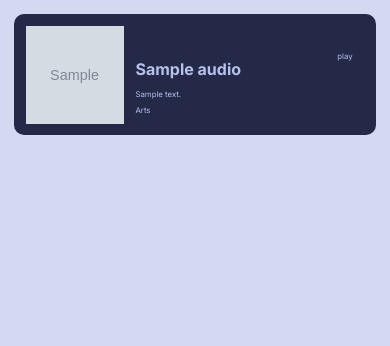
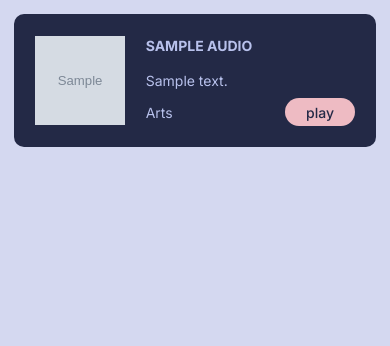
Before and after one commit to tanveerali13/audiosphere-v2, a PHP site: page /controllers/controller-audiolist.php?category=1 in a window 390 px wide. Shown: the part 112-458 px from the top of the page. Run offline with PHP 8.4, Linux system fonts and the light colour scheme; the visitor is signed in with stand-in values (Sample User, id 1); data comes from the database, SQL or seed files in the repository; tables that the repository leaves empty hold one stand-in row (values such as "Sample post"); grey boxes marked "Sample" are stand-in pictures; some libraries are stand-ins or nearby versions.

Commit message:
Refactor audio list CSS and view
This commit refactors the CSS and view files related to the audio list. Changes include:
- Updated grid layout for the audio list container
- Adjusted font size and text styling for headers
- Updated styling for the favorite button
- Added justify-content property to the card footer
- Added media query for responsive layout

```diff
--- a/css/audio-list.css
+++ b/css/audio-list.css
@@ -155,9 +155,14 @@ button {
 
 /* GENERAL */
 
-h3,
-h4 {
-    margin-bottom: var(--margin_xsmall);
+
+
+/* AUDIO LIST */
+
+.audio_list_container {
+    display: grid;
+    grid-template-columns: 1fr;
+    gap: var(--gap_large);
 }
 
 
@@ -175,7 +180,7 @@ h4 {
     background-color: var(--background-color-dark_mode);
     color: var(--paragraph-color-dark_mode);
 
-    font-size: var(--preferred-font-size);
+    font-size: clamp(var(--min-text-font-size), var(--preferred-text-font-size), var(--max-text-font-size));
 }
 
 .card_header {
@@ -185,12 +190,18 @@ h4 {
     margin-bottom: var(--margin_medium);
 }
 
+.card_header h3 {
+    margin: 0;
+    font-size: clamp(var(--min-text-font-size), var(--preferred-text-font-size), var(--max-text-font-size));
+    text-transform: uppercase;
+}
+
 .favorite {
-    background-color: var(--primary_color_dark);
-    color: var(--text_color_dark);
-    border-radius: 40px;
-    padding: var(--padding_small) var(--padding_medium);
-    margin-right: var(--margin_small);
+    background-color: var(--button-color-dark_mode);
+    color: var(--button-text-color-dark_mode);
+    border-radius: 16px;
+    padding: var(--padding_xsmall) var(--padding_large);
+    font-weight: 500;
 }
 
 .card_img {
@@ -211,6 +222,16 @@ h4 {
 .card_footer {
     display: flex;
     align-items: center;
+    justify-content: space-between;
     gap: var(--gap_small);
     margin-top: var(--margin_small);
 }
+
+
+
+/* MEDIA QUERIES */
+@media screen and (min-width: 768px) {
+    .audio_list_container {
+        grid-template-columns: repeat(2, 1fr);
+    }
+}
--- a/views/view-audiolist.php
+++ b/views/view-audiolist.php
@@ -5,7 +5,7 @@ include_once __DIR__ . '/../controllers/controller-audiolist.php';
 ?>
 
 <section class="audio_list_container">
-<?php
+    <?php
 
     foreach ($audioList as $list) {
         echo '<article class="audio_card">';
@@ -17,18 +17,18 @@ include_once __DIR__ . '/../controllers/controller-audiolist.php';
         echo '<div class="title">';
         echo '<h3>' . $list['audioTitle'] . '</h3>';
         echo '</div>';
-        echo '<a class="favorite" href="../controllers/controller-audiolist.php?audioID=' . $list['ID'] . '">play</a>';
         echo '</div>';
         echo '<div class="card_desc clamp">';
         echo '<p>' . $list['audioDesc'] . '</p>';
         echo '</div>';
         echo '<div class="card_footer">';
         echo '<p>' . $list['audioCategory'] . '</p>';
+        echo '<a class="favorite" href="../controllers/controller-audiolist.php?audioID=' . $list['ID'] . '">play</a>';
         echo '</div>';
         echo '</div>';
         echo '</article>';
     }
-?>
+    ?>
 
 </section>
 
```
